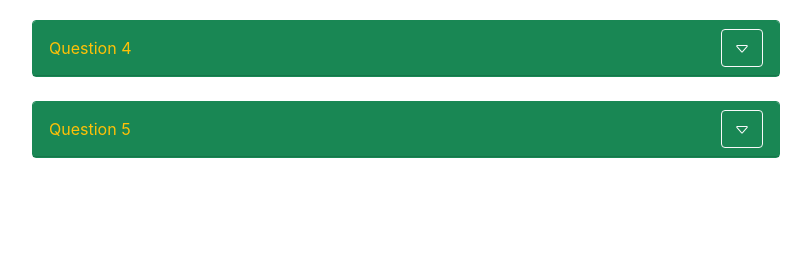
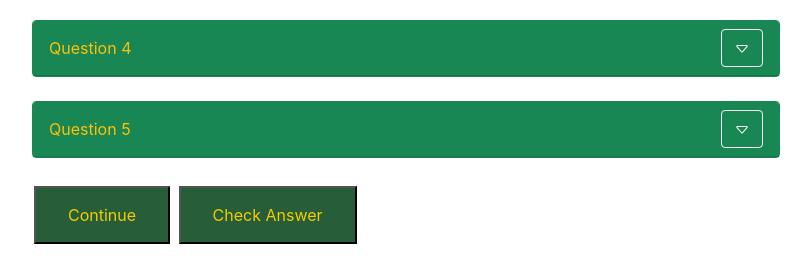
Before and after one commit to Oprixion/SkiLibrary-WebApp, a PHP site: page /quizPage.html in a window 1280 px wide. Shown: the part 595-853 px from the top of the page, without its empty margins (234-1045 px from the left). Before the commit the page ends 753 px from the top, so only its background shows below. Run offline with PHP 8.4, Linux system fonts and the light colour scheme; some libraries are stand-ins or nearby versions.

Commit message:
added js to validate answer(not working yet)

```diff
--- a/app.js
+++ b/app.js
@@ -6,3 +6,30 @@ function calculatorButtonClicked(){
     document.location.href="calculatorPage.html"
 }
 //----------------------------------------------End Of Home Page--------------------------------------------//
+
+//----------------------------------------------QuizPage----------------------------------------------------//
+function toWaiverPage(){
+    document.location.href="waiver.html"
+}
+
+function validateAnswer(){
+    var correctAnswers = [1,3,2,3,4]
+    //find selected answer for question i
+    for(var i=1; i<=5; i++){
+        var r = document.querySelector('input[name=q'+i+']:checked');
+    }
+    //answer for question i
+    var solution = correctAnswers[i-1];
+    //if the answer if correct
+    if(r&&r.value == 'r'+solution){
+        //highlight the answer green
+        document.getElementById('q'+i+'_r'+solution).parentNode.style.color='#5cb85c';
+        document.getElementById('q'+i+'_r'+solution).parentNode.style.fontWeight='bold';
+    }
+    //if the answer is not correct
+    if(r&&r.value != 'r'+solution){
+        document.getElementById('q'+i+'_r'+solution).parentNode.style.color='#FF0000';
+        document.getElementById('q'+i+'_r'+solution).parentNode.style.fontWeight='bold';
+    }
+}
+//------------------------------------------End of Quiz Page------------------------------------------------//
--- a/orientation.html
+++ b/orientation.html
@@ -323,7 +323,7 @@
           <div>
             <input type="checkbox"> I acknowledge that I have read understood the contents of this orientation
             <br><br>
-            <a class="button_generic" href="waiver.html">Continue</a>
+            <a class="button_generic" href="quizPage.html">Continue</a>
           </div>
         </div>
       </div>
--- a/quizPage.html
+++ b/quizPage.html
@@ -100,19 +100,19 @@
                         </label>
                     </div>
                     <div class="form-check">
-                    <input class="form-check-input" type="radio" name="q1" id="q2_r2" value="r2">
+                        <input class="form-check-input" type="radio" name="q2" id="q2_r2" value="r2">
                         <label class="form-check-label" for="q2_r2">
                             The loan period is 1 day
                         </label>
                     </div>
                     <div class="form-check">
-                    <input class="form-check-input" type="radio" name="q1" id="q2_r3" value="r3">
+                        <input class="form-check-input" type="radio" name="q2" id="q2_r3" value="r3">
                         <label class="form-check-label" for="q2_r3">
                             The loan period is 72 hours
                         </label>
                     </div>
                     <div class="form-check">
-                    <input class="form-check-input" type="radio" name="q1" id="q2_r4" value="r4">
+                        <input class="form-check-input" type="radio" name="q2" id="q2_r4" value="r4">
                         <label class="form-check-label" for="q2_r4">
                             The loan period is 1 week
                         </label>
@@ -176,7 +176,7 @@
                     <div class="form-check">
                         <input class="form-check-input" type="radio" name="q4" id="q4_r1" value="r1">
                         <label class="form-check-label" for="q1_r1">
-                        There is no fine, only a warining
+                            There is no fine, only a warning
                         </label>
                     </div>
                     <div class="form-check">
@@ -222,7 +222,7 @@
                     <div class="form-check">
                         <input class="form-check-input" type="radio" name="q5" id="q5_r2" value="r2">
                         <label class="form-check-label" for="q5_r2">
-                        All lessons begin from the Founders' Hall steps. See schedule posted at Library
+                            You have to pay the library staff to give lessons to you
                         </label>
                 </div>
                     <div class="form-check">
@@ -234,17 +234,24 @@
                     <div class="form-check">
                         <input class="form-check-input" type="radio" name="q5" id="q5_r4" value="r4">
                         <label class="form-check-label" for="q5_r4">
-                        You have to pay the library staff to give lessons to you
+                            All lessons begin from the Founders' Hall steps. See schedule posted at Library
                         </label>
                     </div>
                 </div>
             </div>
         </div>
-    </div>
-
+        <!--Continue Button-->
+        <button class="toWaiverPage__button" onclick="toWaiverPage()">
+            Continue
+        </button>
+        <button class="validate__button" onclick="validateAnswer()">
+            Check Answer
+        </button>
 
         <script src="https://code.jquery.com/jquery-3.2.1.slim.min.js" integrity="sha384-KJ3o2DKtIkvYIK3UENzmM7KCkRr/rE9/Qpg6aAZGJwFDMVNA/GpGFF93hXpG5KkN" crossorigin="anonymous"></script>
         <script src="https://cdnjs.cloudflare.com/ajax/libs/popper.js/1.12.9/umd/popper.min.js" integrity="sha384-ApNbgh9B+Y1QKtv3Rn7W3mgPxhU9K/ScQsAP7hUibX39j7fakFPskvXusvfa0b4Q" crossorigin="anonymous"></script>
         <script src="https://maxcdn.bootstrapcdn.com/bootstrap/4.0.0/js/bootstrap.min.js" integrity="sha384-JZR6Spejh4U02d8jOt6vLEHfe/JQGiRRSQQxSfFWpi1MquVdAyjUar5+76PVCmYl" crossorigin="anonymous"></script>
+        <script src="app.js"></script>
+    </div>
 </body>
 </html>
--- a/style.css
+++ b/style.css
@@ -244,7 +244,6 @@ th {
 
 .button_generic {
     border: none;
-    color: white;
     padding: 15px 32px;
     text-align: center;
     text-decoration: none;
@@ -256,7 +255,7 @@ th {
     background-color: #275D38;
 }
 
-/* Start of Waiver page */
+/*------------------------------Start of Waiver page----------------------------*/
 
 .liability_header .liability_subheader {
     text-align: center;
@@ -265,7 +264,7 @@ th {
 .liability_subheader {
     color: red;
 }
-/* End of Waiver page */
+/*--------------------------End of Waiver page------------------------------------*/
 
 input[type=number]::-webkit-inner-spin-button,
 input[type=number]::-webkit-outer-spin-button {
@@ -274,5 +273,26 @@ input[type=number]::-webkit-outer-spin-button {
 }
 
 /*------------------Quiz Page---------------------*/
-
+.toWaiverPage__button{
+    padding: 15px 32px;
+    text-align: center;
+    text-decoration: none;
+    display: inline-block;
+    font-size: 16px;
+    margin: 4px 2px;
+    cursor: pointer;
+    color: #F2CD00;
+    background-color: #275D38;;
+}
+.validate__button{
+    padding: 15px 32px;
+    text-align: center;
+    text-decoration: none;
+    display: inline-block;
+    font-size: 16px;
+    margin: 4px 2px;
+    cursor: pointer;
+    color: #F2CD00;
+    background-color: #275D38;;
+}
 /*-----------------End of Quiz Page---------------*/
```
Lines whose indentation alone changed are shown as unchanged.
